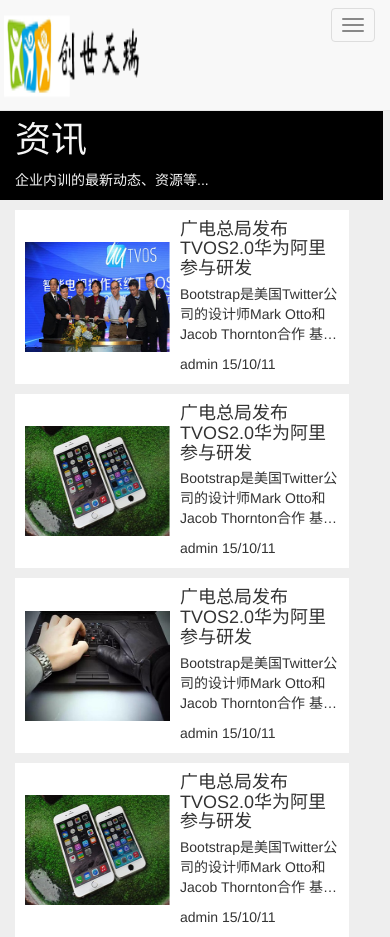
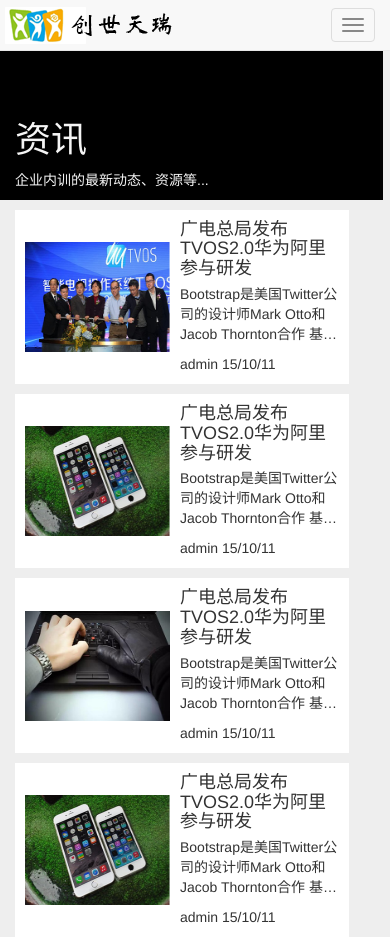
Before and after one commit to tomorry/cstrdemo, a plain HTML site: page zixun.html in a window 390 px wide. Shown: the top 937 px of the page. Drawn offline with Linux system fonts and the light colour scheme.

Commit message:
'修改zixun页面的css文件bug'

```diff
--- a/css/zixun.css
+++ b/css/zixun.css
@@ -13,7 +13,7 @@
 footer{text-align: center;background: rgb(102,102,102);color:whitesmoke;height: 100px;padding-top: 30px;}
 footer a{text-decoration: none;color: whitesmoke;}
 @media screen and (max-width: 780px){
-    img{width: 145px;height: 110px;}
+    .row img{width: 145px;height: 110px;}
     .con_1{background: black;width: 101%;height: 100%;color: whitesmoke;padding-top: 100px;}
     .box p{-webkit-line-clamp: 3;}
 }
```
